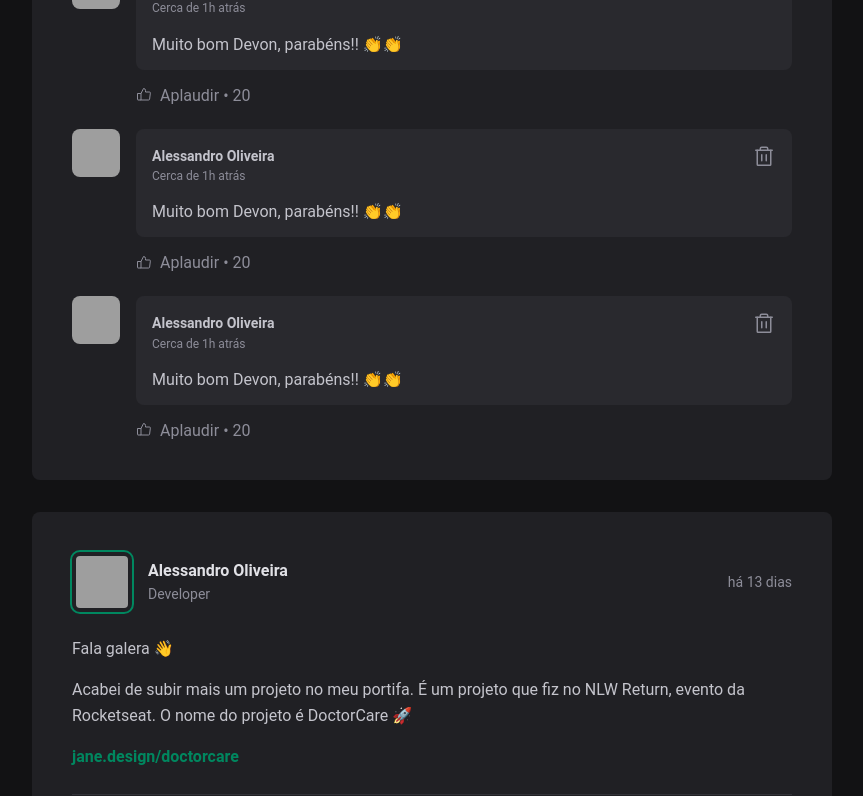
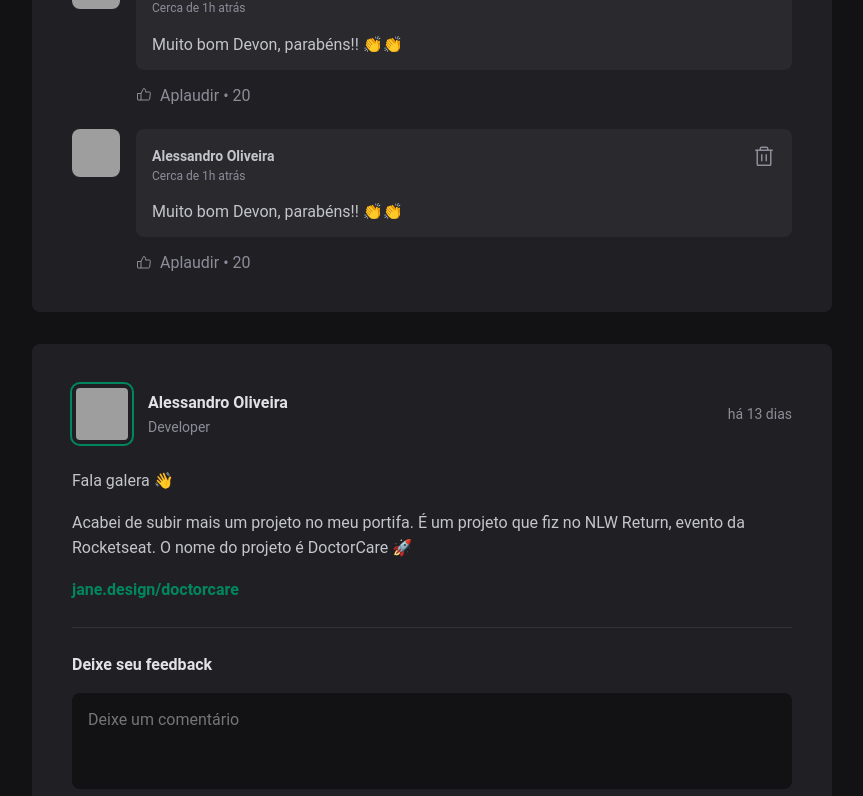
Before and after one commit to alessandroibes/ignite-reactjs-01-fundamentos-react, a React app: page / in a window 1280 px wide. Shown: the part 624-1420 px from the top of the page, without its empty margins (352-1215 px from the left). Built offline with nearby package versions, Linux system fonts and the light colour scheme; grey boxes are pictures that could not be loaded; the HTML template or start-up script is replaced by a standard one.

Commit message:
Os motores do React: Estado (useState)

```diff
--- a/src/components/Post.jsx
+++ b/src/components/Post.jsx
@@ -1,3 +1,4 @@
+import { useState } from 'react';
 import { format, formatDistanceToNow } from 'date-fns';
 import ptBR from 'date-fns/locale/pt-BR';
 
@@ -7,6 +8,8 @@
 import styles from './Post.module.css';
 
 export function Post({ author, publishedAt, content }) {
+  const [comments, setComments] = useState([1, 2]);
+
   const publishedDateFormatted = format(
     publishedAt,
     "d 'de' LLLL 'às' HH:mm'h'",
@@ -19,6 +22,12 @@
     locale: ptBR,
     addSuffix: true,
   });
+
+  function handleCrateNewComment() {
+    event.preventDefault();
+
+    setComments([...comments, comments.length + 1]);
+  }
 
   return (
     <article className={styles.post}>
@@ -53,7 +62,7 @@
         })}
       </div>
 
-      <form className={styles.commentForm}>
+      <form onSubmit={handleCrateNewComment} className={styles.commentForm}>
         <strong>Deixe seu feedback</strong>
 
         <textarea placeholder="Deixe um comentário" />
@@ -64,9 +73,9 @@
       </form>
 
       <div className={styles.commentList}>
-        <Comment />
-        <Comment />
-        <Comment />
+        {comments.map(comment => {
+          return <Comment />;
+        })}
       </div>
     </article>
   );
```
